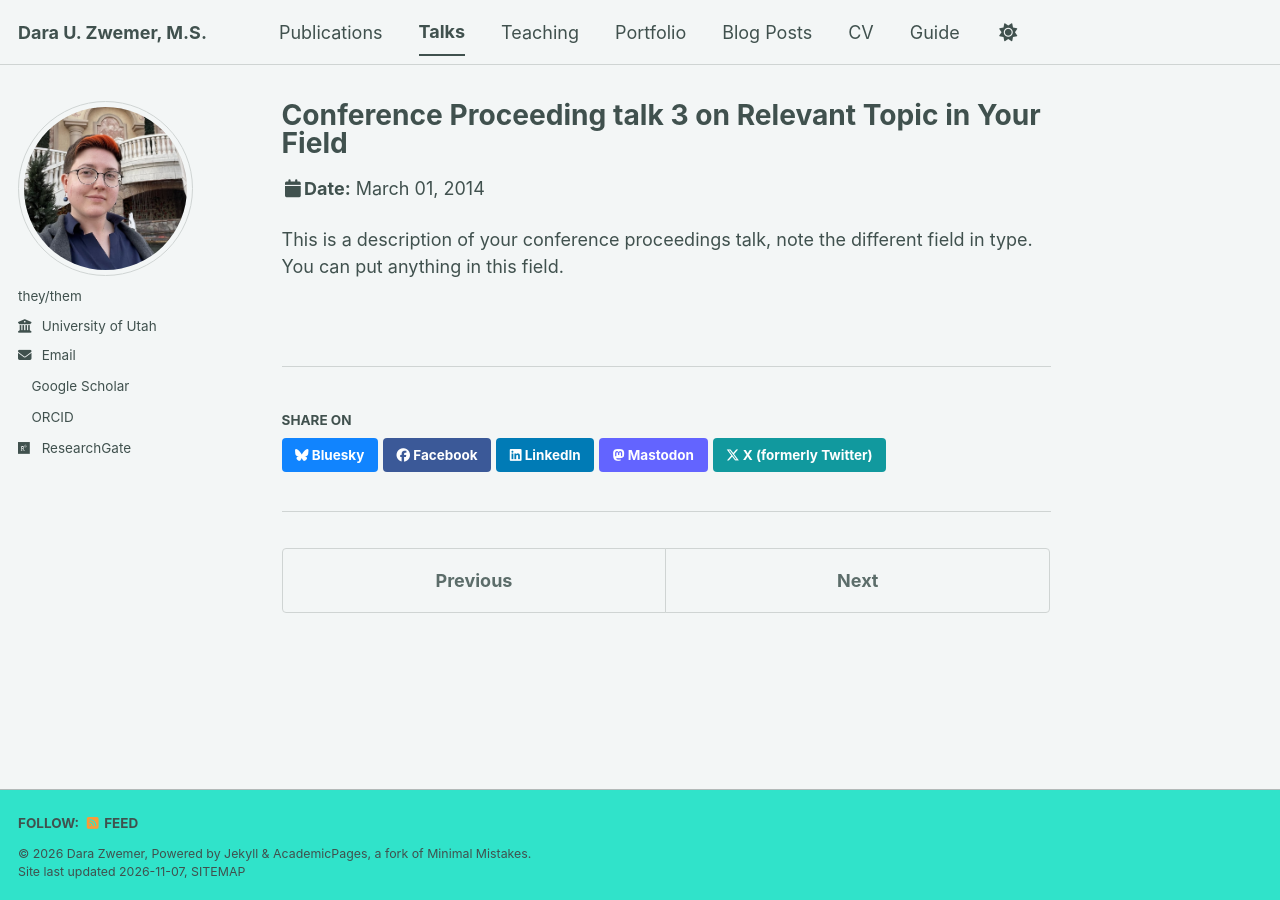
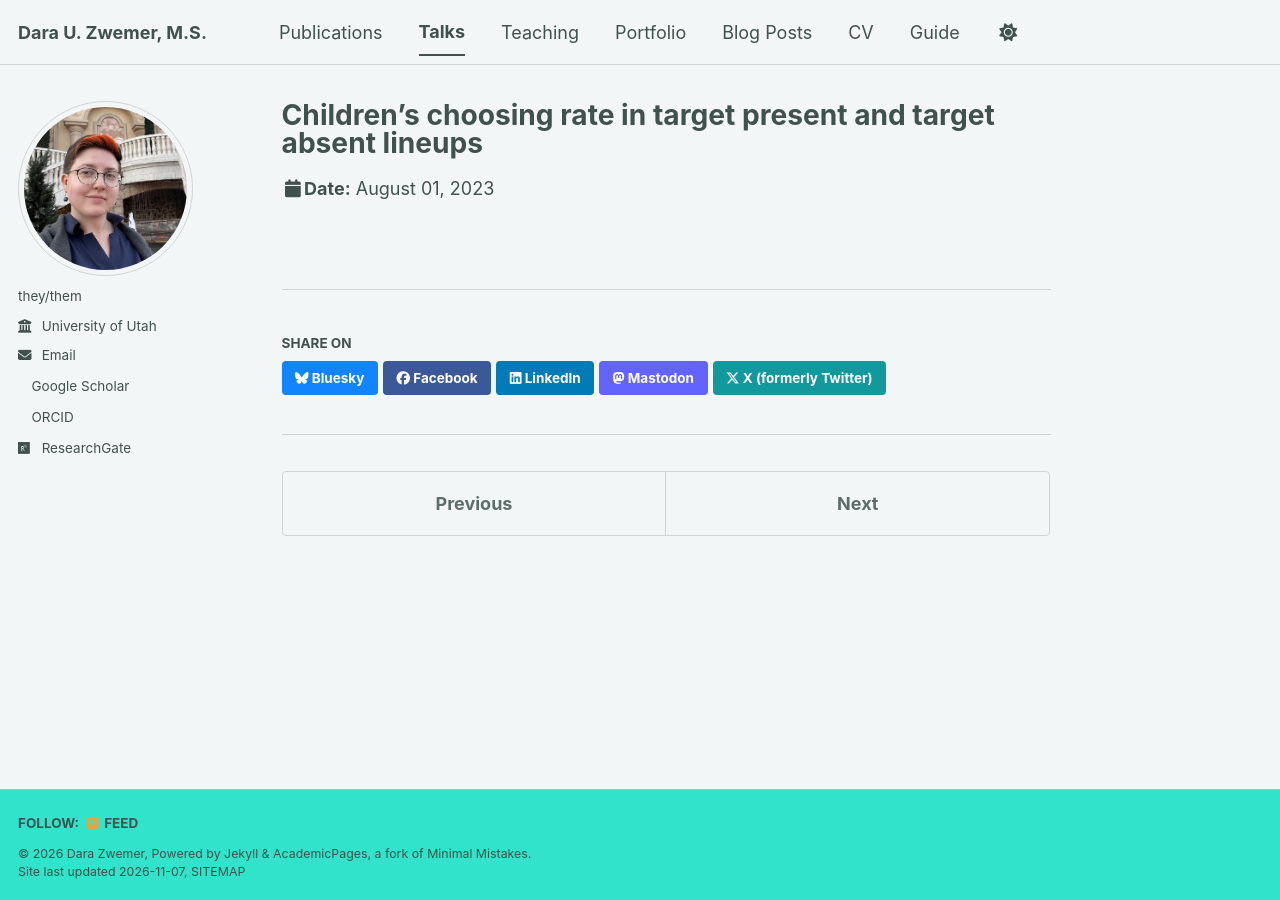
Before and after one commit to daraZwemer/daraZwemer.github.io, a Jekyll site: the page built from _talks/2014-03-01-talk-3.md, in a window 1280 px wide. Built offline with Jekyll 4.4.1, drawn with Linux system fonts in a browser that asks for light colours; a style sheet for code colours, icons or effects is not loaded.

Commit message:
Update 2014-03-01-talk-3.md

```diff
--- a/_talks/2014-03-01-talk-3.md
+++ b/_talks/2014-03-01-talk-3.md
@@ -1,11 +1,9 @@
 ---
-title: "Conference Proceeding talk 3 on Relevant Topic in Your Field"
+title: "Children’s choosing rate in target present and target absent lineups"
 collection: talks
-type: "Conference proceedings talk"
-permalink: /talks/2014-03-01-talk-3
-venue: "Testing Institute of America 2014 Annual Conference"
-date: 2014-03-01
-location: "Los Angeles, CA, USA"
+type: "Poster"
+permalink: /talks/Sarmac_Japan_Poster
+venue: "Nagoya Garden Palace, Society for Applied Research in Memory and Cognition"
+date: 2023-08-01
+location: "Nagoya, Japan"
 ---
-
-This is a description of your conference proceedings talk, note the different field in type. You can put anything in this field.
```
